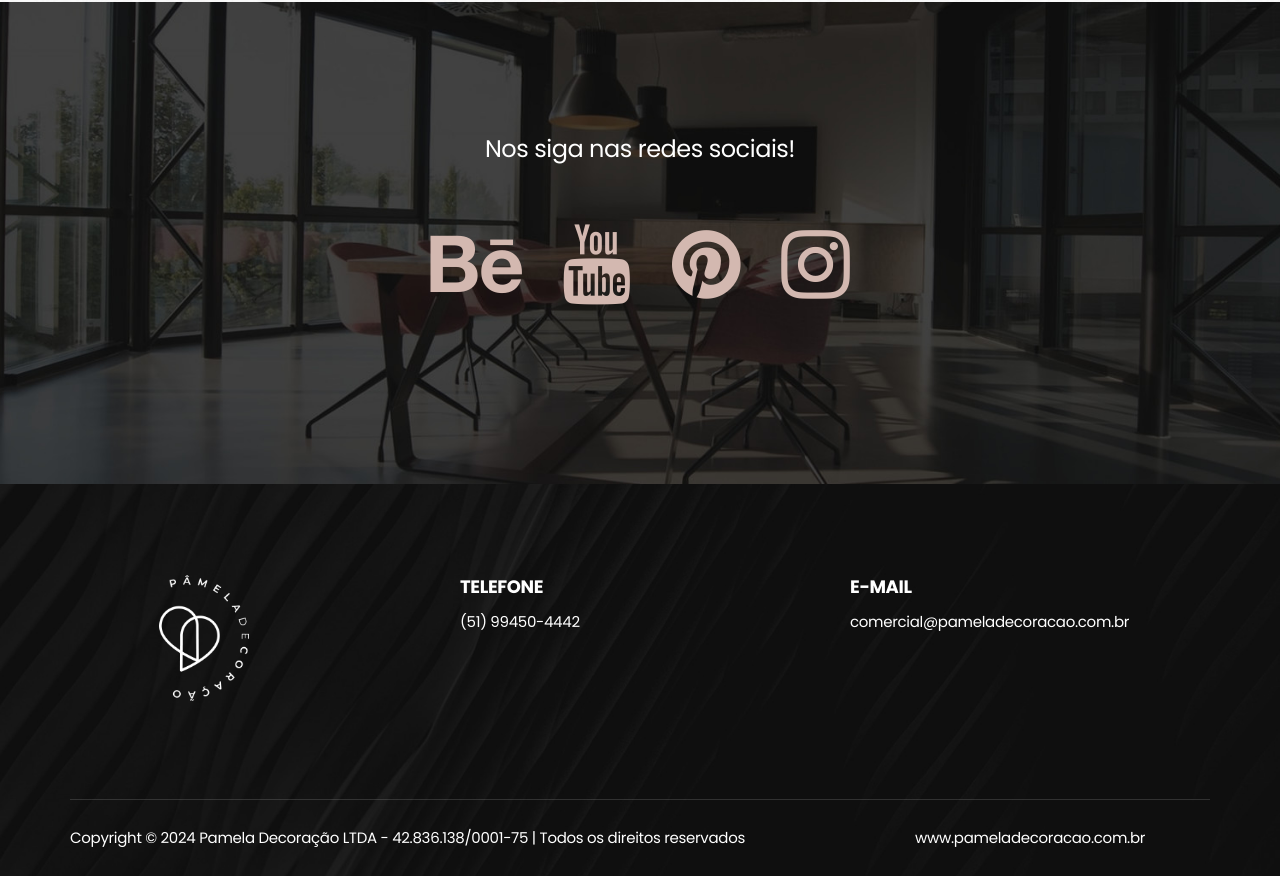
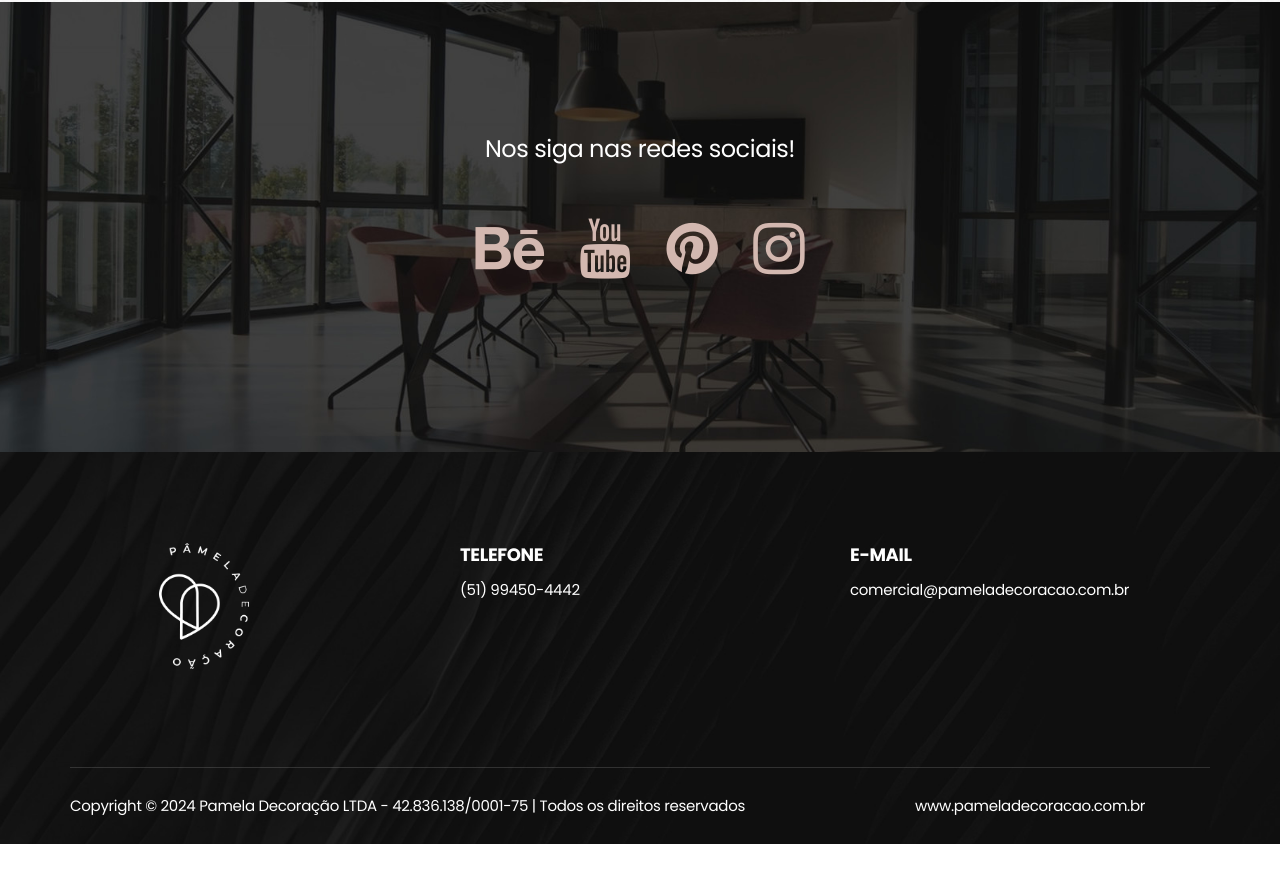
Before and after one commit to guato-digital/lp-pamela, a plain HTML site: page index.html in a window 1280 px wide. Shown: the part 5811-6687 px from the top of the page. After the commit the page ends 6655 px from the top, so only its background shows below. Drawn offline with Linux system fonts and the light colour scheme.

Commit message:
fix: social icons

```diff
--- a/index.html
+++ b/index.html
@@ -1149,18 +1149,18 @@
             <h2>Nos siga nas redes sociais!</h2>
             <div class="social-icons" style="margin: 20px 0;">
               <a href="https://www.behance.net/pameladecoraao" target="_blank"
-                style="margin-right: 20px; font-size: 80px;">
+                style="margin-right: 20px; font-size: 60px;">
                 <i class="fa fa-behance"></i>
               </a>
               <a href="https://www.youtube.com/@pameladecoracao5004/videos" target="_blank"
-                style="margin-right: 20px; font-size: 80px;">
+                style="margin-right: 20px; font-size: 60px;">
                 <i class="fa fa-youtube"></i>
               </a>
               <a href="https://br.pinterest.com/pameladecoracao/" target="_blank"
-                style="margin-right: 20px; font-size: 80px;">
+                style="margin-right: 20px; font-size: 60px;">
                 <i class="fa fa-pinterest"></i>
               </a>
-              <a href="https://www.instagram.com/pameladecoracao/" target="_blank" style="font-size: 80px;">
+              <a href="https://www.instagram.com/pameladecoracao/" target="_blank" style="font-size: 60px;">
                 <i class="fa fa-instagram"></i>
               </a>
             </div>
```
